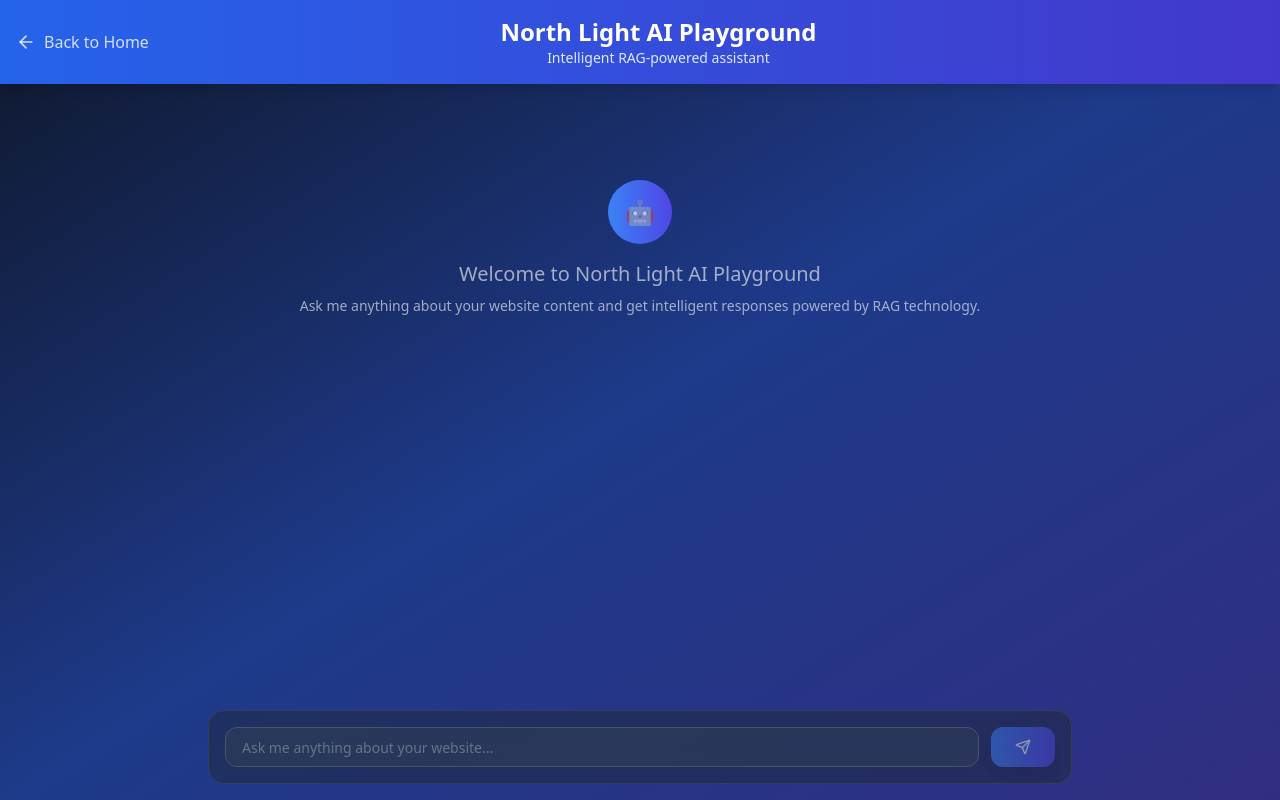
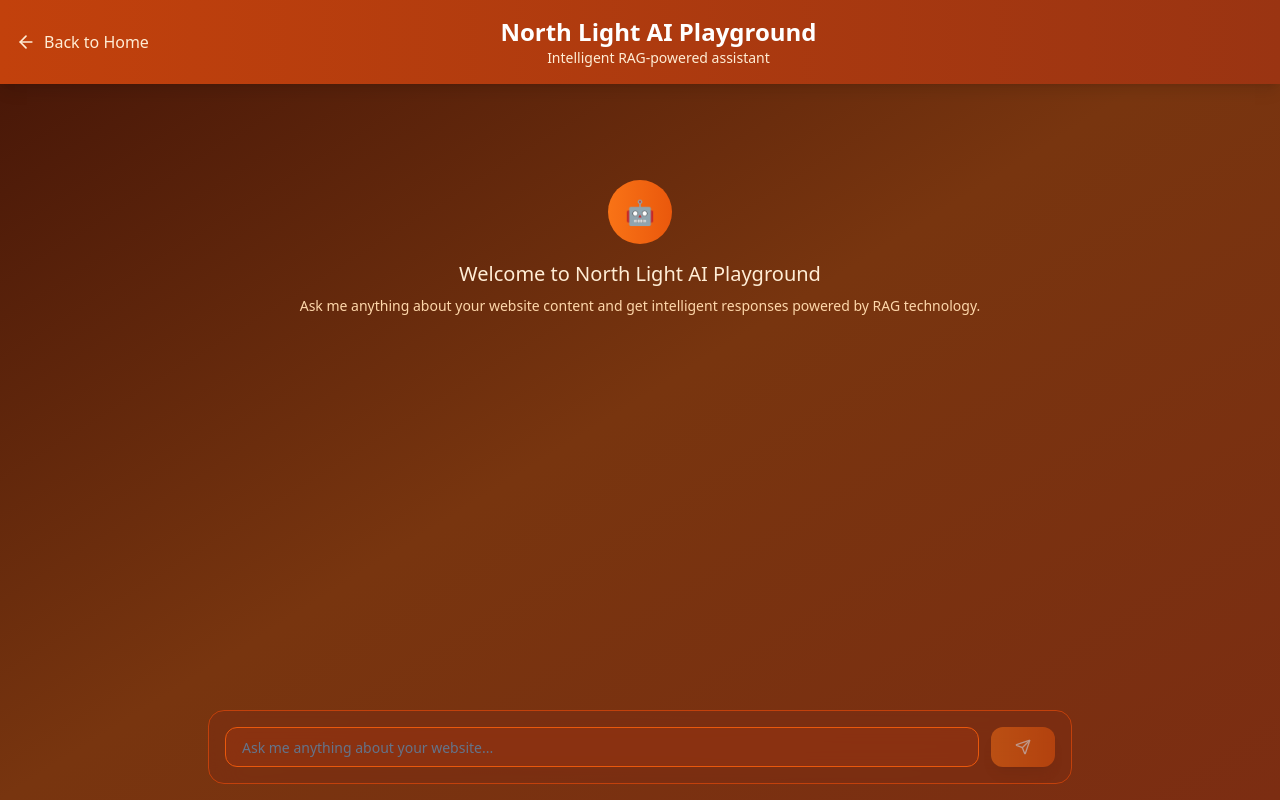
Before and after one commit to Northlight-ai/sparky-north-whispers, a React (Vite) app: page /playground in a window 1280 px wide. Built offline with nearby package versions, Linux system fonts and the light colour scheme.

Commit message:
Fix: Apply orange theme to playground page
Apply the dark orange and light orange theme to the playground page to match the main page's color scheme.

```diff
--- a/src/pages/Playground.tsx
+++ b/src/pages/Playground.tsx
@@ -113,20 +113,20 @@ const Playground = () => {
   };
 
   return (
-    <div className="min-h-screen bg-gradient-to-br from-slate-900 via-blue-900 to-indigo-900 flex flex-col">
+    <div className="min-h-screen bg-gradient-to-br from-orange-950 via-amber-900 to-orange-900 flex flex-col">
       {/* Header */}
-      <div className="bg-gradient-to-r from-blue-600 to-indigo-700 p-4 shadow-lg">
+      <div className="bg-gradient-to-r from-orange-700 to-orange-800 p-4 shadow-lg">
         <div className="max-w-7xl mx-auto flex items-center justify-between">
           <button
             onClick={() => navigate('/')}
-            className="flex items-center gap-2 text-white/80 hover:text-white font-medium transition-colors"
+            className="flex items-center gap-2 text-orange-100 hover:text-white font-medium transition-colors"
           >
             <ArrowLeft size={20} />
             Back to Home
           </button>
           <div className="text-center">
             <h1 className="text-2xl font-bold text-white">North Light AI Playground</h1>
-            <p className="text-blue-100 text-sm">Intelligent RAG-powered assistant</p>
+            <p className="text-orange-100 text-sm">Intelligent RAG-powered assistant</p>
           </div>
           <div className="w-24"></div> {/* Spacer for centering */}
         </div>
@@ -137,12 +137,12 @@ const Playground = () => {
         {/* Messages Area */}
         <div className="flex-1 overflow-y-auto space-y-4 mb-4 max-h-[calc(100vh-200px)]">
           {messages.length === 0 && (
-            <div className="text-center text-white/60 mt-20">
-              <div className="w-16 h-16 bg-gradient-to-r from-blue-500 to-indigo-600 rounded-full flex items-center justify-center mx-auto mb-4">
+            <div className="text-center text-orange-100 mt-20">
+              <div className="w-16 h-16 bg-gradient-to-r from-orange-500 to-orange-600 rounded-full flex items-center justify-center mx-auto mb-4">
                 <span className="text-2xl">🤖</span>
               </div>
               <p className="text-xl font-medium mb-2">Welcome to North Light AI Playground</p>
-              <p className="text-sm">Ask me anything about your website content and get intelligent responses powered by RAG technology.</p>
+              <p className="text-sm text-orange-200">Ask me anything about your website content and get intelligent responses powered by RAG technology.</p>
             </div>
           )}
 
@@ -154,13 +154,13 @@ const Playground = () => {
               <div
                 className={`max-w-[75%] p-4 rounded-2xl shadow-lg ${
                   message.type === 'user'
-                    ? 'bg-gradient-to-r from-blue-500 to-blue-600 text-white'
-                    : 'bg-gradient-to-r from-slate-700 to-slate-800 text-white border border-slate-600'
+                    ? 'bg-gradient-to-r from-orange-500 to-orange-600 text-white'
+                    : 'bg-gradient-to-r from-amber-800 to-orange-800 text-orange-50 border border-orange-700'
                 }`}
               >
                 <p className="whitespace-pre-wrap break-words">{message.content}</p>
                 <p className={`text-xs mt-2 ${
-                  message.type === 'user' ? 'text-blue-100' : 'text-slate-300'
+                  message.type === 'user' ? 'text-orange-100' : 'text-orange-200'
                 }`}>
                   {message.timestamp.toLocaleTimeString()}
                 </p>
@@ -170,14 +170,14 @@ const Playground = () => {
 
           {isLoading && (
             <div className="flex justify-start animate-in slide-in-from-bottom-2 duration-300">
-              <div className="bg-gradient-to-r from-slate-700 to-slate-800 text-white border border-slate-600 p-4 rounded-2xl shadow-lg">
+              <div className="bg-gradient-to-r from-amber-800 to-orange-800 text-orange-50 border border-orange-700 p-4 rounded-2xl shadow-lg">
                 <div className="flex items-center gap-3">
                   <div className="flex gap-1">
-                    <div className="w-2 h-2 bg-blue-400 rounded-full animate-bounce"></div>
-                    <div className="w-2 h-2 bg-blue-400 rounded-full animate-bounce" style={{ animationDelay: '0.1s' }}></div>
-                    <div className="w-2 h-2 bg-blue-400 rounded-full animate-bounce" style={{ animationDelay: '0.2s' }}></div>
+                    <div className="w-2 h-2 bg-orange-400 rounded-full animate-bounce"></div>
+                    <div className="w-2 h-2 bg-orange-400 rounded-full animate-bounce" style={{ animationDelay: '0.1s' }}></div>
+                    <div className="w-2 h-2 bg-orange-400 rounded-full animate-bounce" style={{ animationDelay: '0.2s' }}></div>
                   </div>
-                  <span className="text-sm text-slate-300">AI is thinking...</span>
+                  <span className="text-sm text-orange-200">AI is thinking...</span>
                 </div>
               </div>
             </div>
@@ -187,20 +187,20 @@ const Playground = () => {
         </div>
 
         {/* Input Area */}
-        <div className="bg-slate-800/50 backdrop-blur-lg rounded-2xl p-4 border border-slate-700">
+        <div className="bg-orange-900/50 backdrop-blur-lg rounded-2xl p-4 border border-orange-700">
           <div className="flex gap-3">
             <Input
               value={inputValue}
               onChange={(e) => setInputValue(e.target.value)}
               onKeyPress={handleKeyPress}
               placeholder="Ask me anything about your website..."
-              className="flex-1 px-4 py-3 text-lg bg-slate-700/50 border-slate-600 text-white placeholder-slate-400 rounded-xl focus:border-blue-500 focus:ring-blue-500/20"
+              className="flex-1 px-4 py-3 text-lg bg-orange-800/50 border-orange-600 text-orange-50 placeholder-orange-300 rounded-xl focus:border-orange-500 focus:ring-orange-500/20"
               disabled={isLoading}
             />
             <Button
               onClick={handleSendMessage}
               disabled={!inputValue.trim() || isLoading}
-              className="px-6 py-3 bg-gradient-to-r from-blue-500 to-indigo-600 hover:from-blue-600 hover:to-indigo-700 text-white rounded-xl transition-all duration-200 shadow-lg hover:shadow-xl disabled:opacity-50"
+              className="px-6 py-3 bg-gradient-to-r from-orange-500 to-orange-600 hover:from-orange-600 hover:to-orange-700 text-white rounded-xl transition-all duration-200 shadow-lg hover:shadow-xl disabled:opacity-50"
             >
               <Send size={20} />
             </Button>
```
